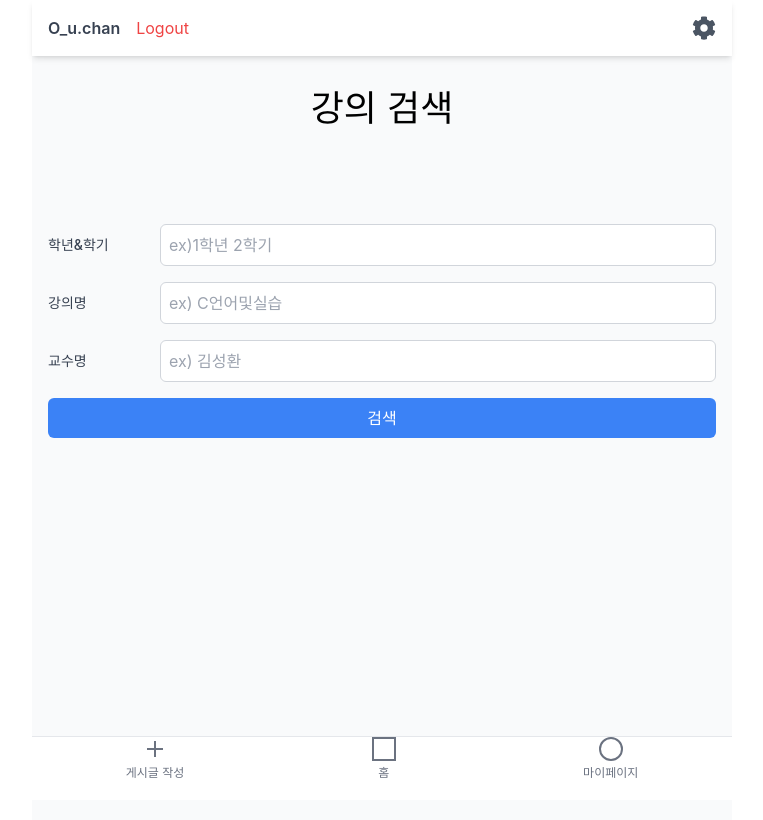
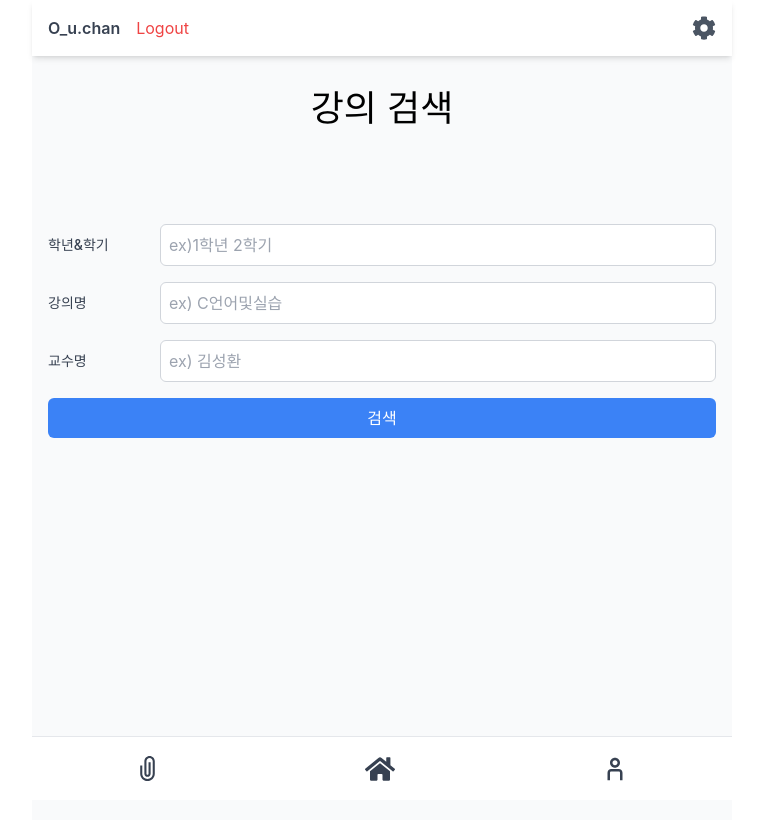
Before and after one commit to sogong24/front, a React (Create React App) app: page /login in a window 1280 px wide. Both pictures are taken after a click on the button "로그인". Shown: the top 820 px of the page, without its empty margins (258-1021 px from the left). Built offline with nearby package versions, Linux system fonts and the light colour scheme.

Commit message:
menubar-icon

```diff
--- a/src/components/common/Menubar.js
+++ b/src/components/common/Menubar.js
@@ -1,4 +1,8 @@
 import { Link, useLocation } from "react-router-dom";
+import { FaHome } from 'react-icons/fa';
+import { CgAttachment } from 'react-icons/cg';
+import { CgUser } from 'react-icons/cg';
+
 
 function Menubar() {
   const location = useLocation();
@@ -9,38 +13,26 @@ function Menubar() {
 
   return (
     <div className="fixed bottom-0 w-[700px] h-16 bg-white border-t border-gray-200">
-      <div className="flex justify-around items-center">
+      <div className="flex justify-around align-items-center h-full">
         {/* 게시글 작성 메뉴 */}
         <Link
           to="/post/create"
-          className={`flex flex-col items-center ${isActive("/post/create")}`}
+          className={`flex flex-col justify-center items-center ${isActive("/post/create")}`}
         >
-          <div className="w-6 h-6 mb-1">
-            <div className="w-full h-full flex items-center justify-center">
-              <div className="w-4 h-0.5 bg-current absolute" />
-              <div className="w-0.5 h-4 bg-current absolute" />
-            </div>
-          </div>
-          <span className="text-xs">게시글 작성</span>
+         <CgAttachment className="text-gray-700" size={25} />
         </Link>
 
         {/* 홈 메뉴 */}
-        <Link to="/home" className={`flex flex-col items-center ${isActive("/")}`}>
-          <div className="w-6 h-6 mb-1">
-            <div className="w-full h-full border-2 border-current" />
-          </div>
-          <span className="text-xs">홈</span>
+        <Link to="/home" className={`flex flex-col justify-center items-center ${isActive("/")}`}>
+          <FaHome className="text-gray-700" size={30} />
         </Link>
 
         {/* 마이페이지 */}
         <Link
           to="/mypage"
-          className={`flex flex-col items-center ${isActive("/mypage")}`}
+          className={`flex flex-col justify-center items-center ${isActive("/mypage")}`}
         >
-          <div className="w-6 h-6 mb-1">
-            <div className="w-full h-full rounded-full border-2 border-current " />
-          </div>
-          <span className="text-xs">마이페이지</span>
+          <CgUser className="text-gray-700" size={30} />
         </Link>
       </div>
     </div>
```
